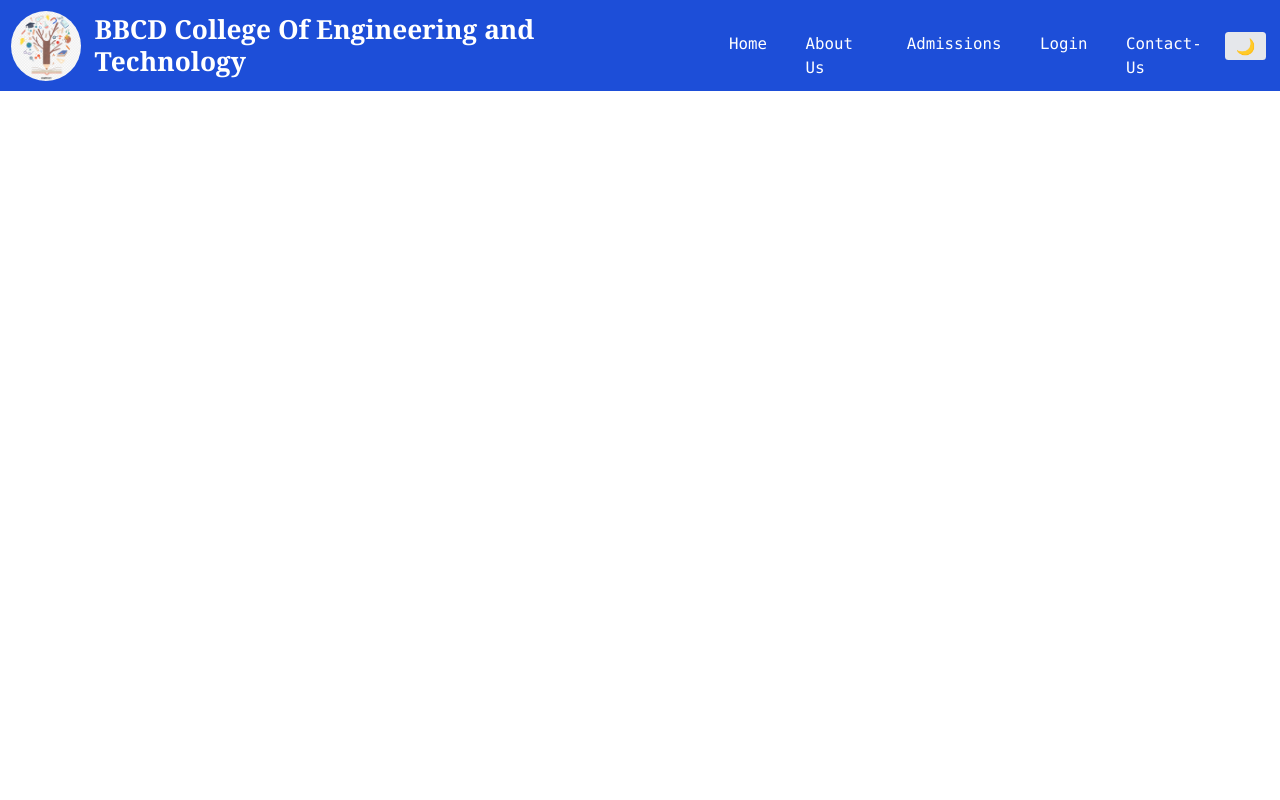
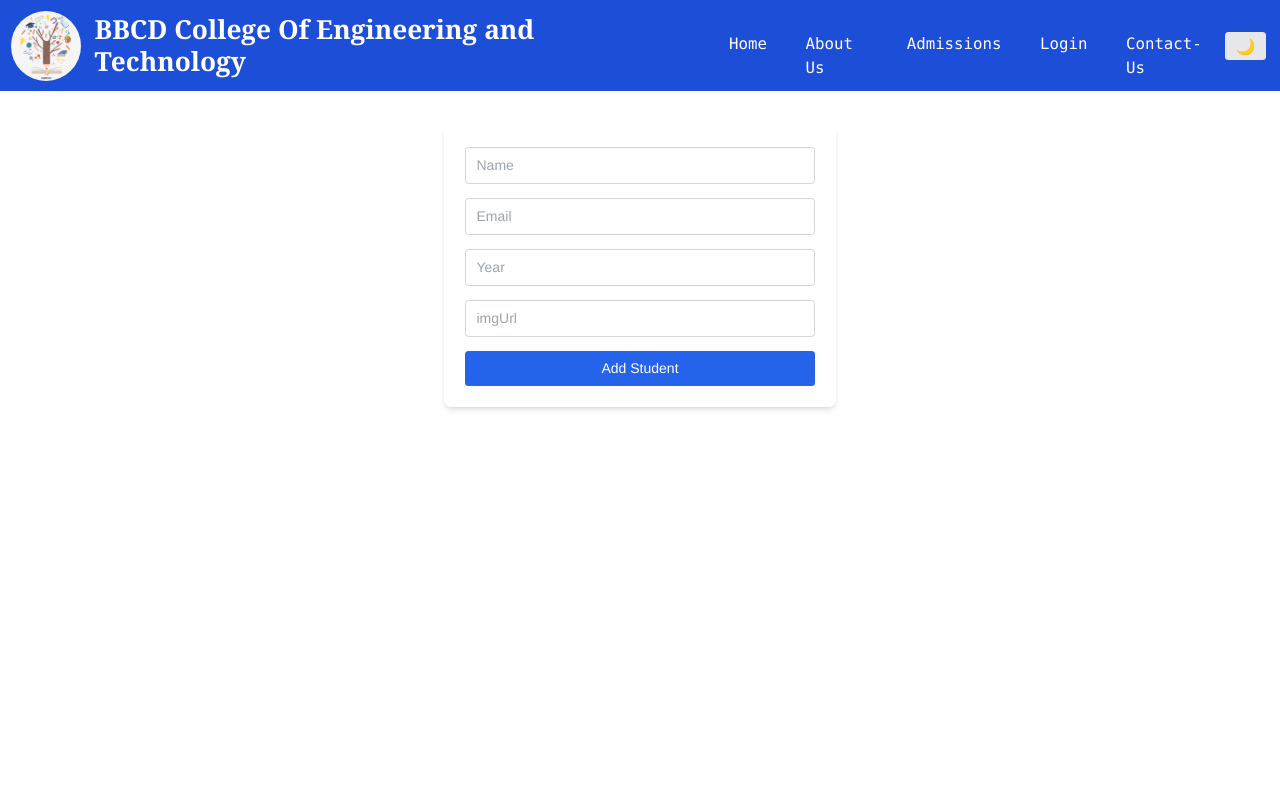
Before and after one commit to Bhavik9696/college-website, a React (Vite) app: page /addStudent in a window 1280 px wide. Shown: the top 800 px of the page. Built offline with nearby package versions, Linux system fonts and the light colour scheme.

Commit message:
fetch student details from firebase storage and show it to respective user

```diff
--- a/src/App.jsx
+++ b/src/App.jsx
@@ -9,7 +9,7 @@ import ContactUs from "./pages/ContactUs";
 import AdminDashboard from "./pages/AdminDashboard";
 import StudentDashboard from "./pages/StudentDashboard";
 import Signup from "./pages/Signup";
-
+import AddStudent from "./pages/AddStudent";
 
 function App() {
   return (
@@ -26,6 +26,7 @@ function App() {
           <Route path="/admin" element={<AdminDashboard />} />
           <Route path="/student" element={<StudentDashboard />} />
           <Route path="/signup" element={<Signup />} />
+          <Route path="/addStudent" element={<AddStudent />} />
         </Routes>
       </main>
 
--- /dev/null
+++ b/src/pages/AddStudent.jsx
@@ -0,0 +1,72 @@
+import React, { useState } from 'react';
+import { db } from "../firebase/firebase";
+import { collection, addDoc } from 'firebase/firestore';
+
+function AddStudent() {
+  const [name, setName] = useState('');
+  const [email, setEmail] = useState('');
+  const [year, setYear] = useState('');
+  const [imgurl, setImgurl] = useState('');
+
+
+  const handleSubmit = async (e) => {
+    e.preventDefault();
+
+    try {
+      await addDoc(collection(db, "students"), {
+        name,
+        email,
+        year: Number(year),
+        imgurl,
+      });
+      alert("Student added successfully!");
+      setName('');
+      setEmail('');
+      setYear('');
+      setImgurl('');
+    } catch (error) {
+      alert("Error adding student: " + error.message);
+    }
+  };
+
+  return (
+    <form
+      onSubmit={handleSubmit}
+      className="max-w-md mx-auto mt-10 p-6 bg-white rounded-lg shadow-md flex flex-col gap-4"
+    >
+      <input
+        value={name}
+        onChange={e => setName(e.target.value)}
+        placeholder="Name"
+        className="border border-gray-300 rounded px-3 py-2 focus:outline-none focus:ring-2 focus:ring-blue-500"
+      />
+      <input
+        value={email}
+        onChange={e => setEmail(e.target.value)}
+        placeholder="Email"
+        className="border border-gray-300 rounded px-3 py-2 focus:outline-none focus:ring-2 focus:ring-blue-500"
+      />
+      <input
+        value={year}
+        onChange={e => setYear(e.target.value)}
+        placeholder="Year"
+        type="number"
+        className="border border-gray-300 rounded px-3 py-2 focus:outline-none focus:ring-2 focus:ring-blue-500"
+      />
+       <input
+        value={imgurl}
+        onChange={e => setImgurl(e.target.value)}
+        placeholder="imgUrl"
+        className="border border-gray-300 rounded px-3 py-2 focus:outline-none focus:ring-2 focus:ring-blue-500"
+      />
+      <button
+        type="submit"
+        className="bg-blue-600 text-white rounded px-4 py-2 hover:bg-blue-700 transition"
+      >
+        Add Student
+      </button>
+    </form>
+  );
+}
+
+export default AddStudent;
--- a/src/pages/Signup.jsx
+++ b/src/pages/Signup.jsx
@@ -17,6 +17,11 @@ function Signup() {
       const userCredential = await createUserWithEmailAndPassword(auth, email, password)
       const uid = userCredential.user.uid;
       setMsg("✅ Signup successful!");
+       await setDoc(doc(db, "users", uid), {
+    email,
+    createdAt: new Date().toISOString(),
+    // Add other fields if you want, e.g. name, dob, etc.
+  });
     } catch (error) {
       console.error("Error during signup:", error.message);
       seterrMsg("❌ " + error.message);
--- a/src/pages/StudentDashboard.jsx
+++ b/src/pages/StudentDashboard.jsx
@@ -1,10 +1,55 @@
-import React from "react";
+import React, { useEffect, useState } from "react";
+import { db, auth } from "../firebase/firebase";
+import { collection, query, where, getDocs } from "firebase/firestore";
 
 export default function StudentDashboard() {
+  const [studentData, setStudentData] = useState(null);
+  const [loading, setLoading] = useState(true);
+  const [error, setError] = useState(null);
+
+  useEffect(() => {
+    const fetchStudentData = async () => {
+      if (!auth.currentUser) {
+        setError("Not logged in");
+        setLoading(false);
+        return;
+      }
+
+      try {
+        const userEmail = auth.currentUser.email;
+        // Create query on "students" collection where "email" equals logged-in user's email
+        const q = query(collection(db, "students"), where("email", "==", userEmail));
+        const querySnapshot = await getDocs(q);
+
+        if (querySnapshot.empty) {
+          setError("No student data found for this user.");
+        } else {
+          // Usually there will be one doc since emails are unique
+          const docData = querySnapshot.docs[0].data();
+          setStudentData(docData);
+        }
+      } catch (err) {
+        setError("Error fetching student data: " + err.message);
+      }
+
+      setLoading(false);
+    };
+
+    fetchStudentData();
+  }, []);
+
+  if (loading) return <p className="">Loading your profile...</p>;
+  if (error) return <p className="text-red-600">{error}</p>;
+
   return (
-    <div className="p-8">
-      <h1 className="text-3xl font-bold text-green-700">Student Dashboard</h1>
-      <p className="mt-4">Welcome, Student! You can view your details here.</p>
+    <div className="max-w-md mx-auto mt-10 p-6 bg-white rounded shadow-md">
+      <h2 className="text-2xl font-bold mb-4">Your Profile</h2>
+      <p><strong>Name:</strong> {studentData.name}</p>
+      <p><strong>Email:</strong> {studentData.email}</p>
+      <p><strong>Year:</strong> {studentData.year}</p>
+      {studentData.imgurl && (
+        <img src={studentData.imgurl} alt="Profile" className="mt-4 rounded w-40 h-40 object-cover" />
+      )}
     </div>
   );
 }
```
